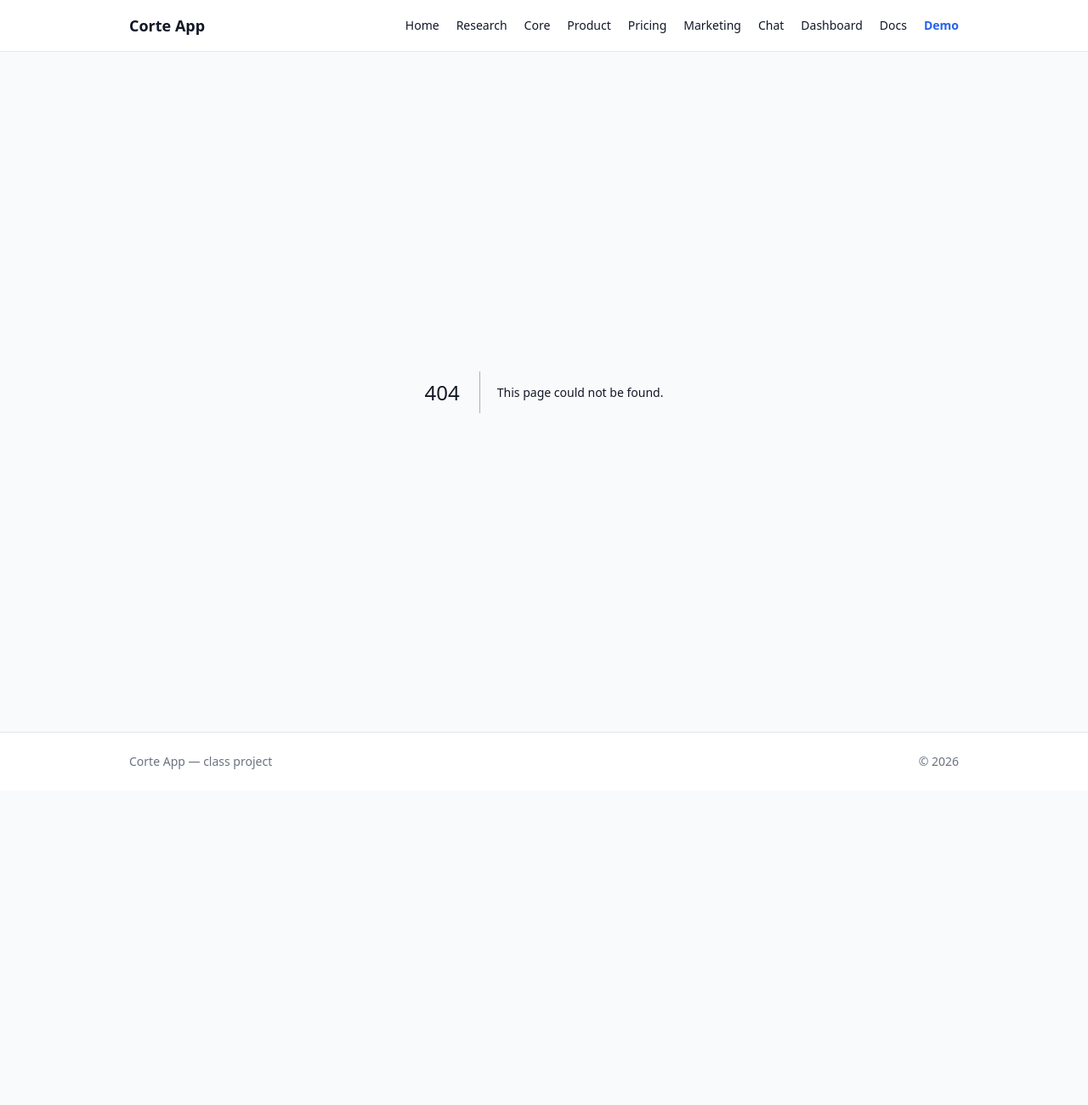
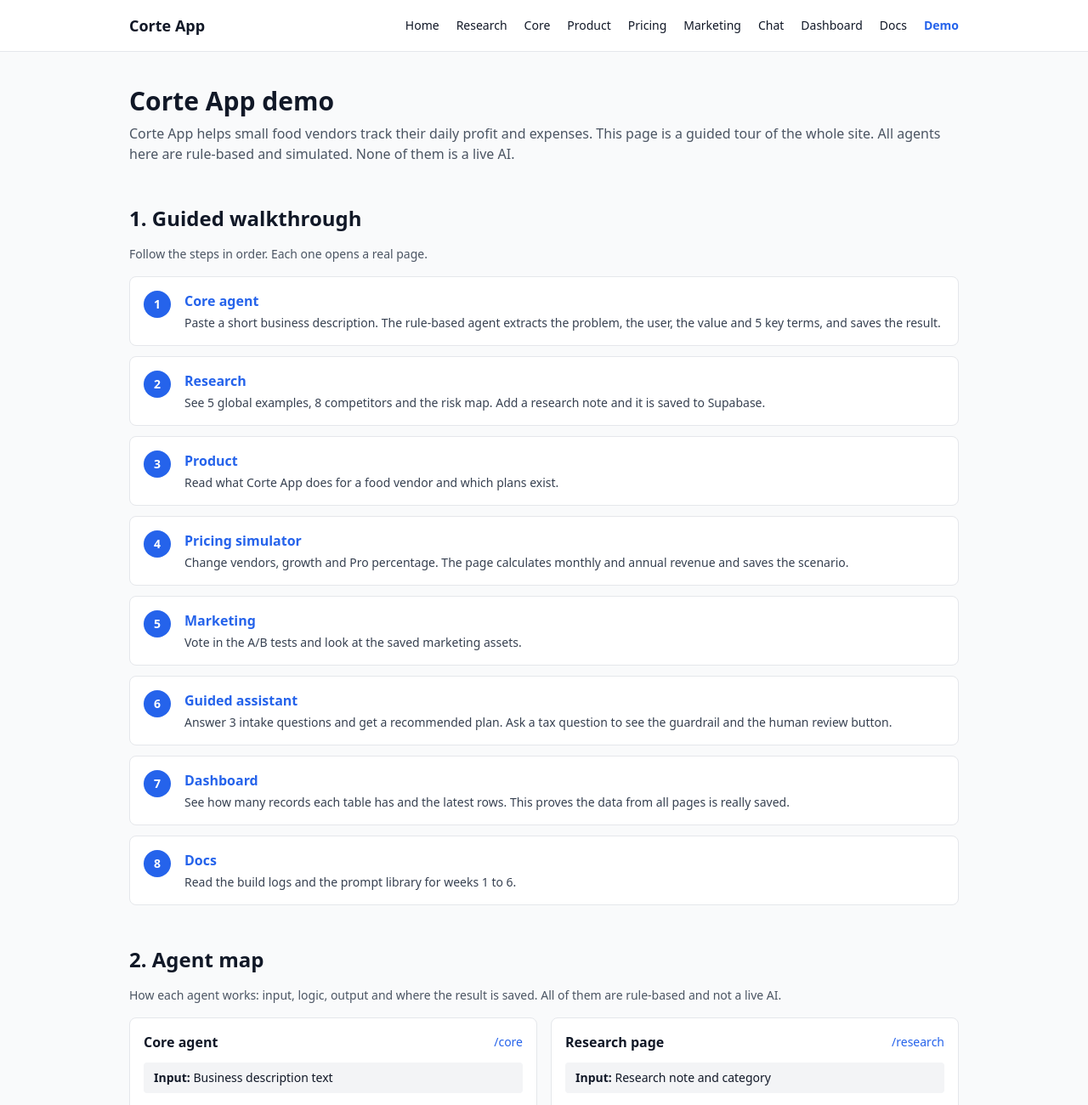
Before and after one commit to emilianosuarezamezcua-a11y/corte-appp, a Next.js app in the folder corte-app/: page /demo in a window 1280 px wide. Before the commit this address had no page. Shown: the top 1300 px of the page at 85% size. Before the commit the page ends 930 px from the top, so only its background shows below. Built offline with nearby package versions, Linux system fonts and the light colour scheme.

Commit message:
Create demo page with walkthrough, agent map, impact check, testing and roadmap
This file contains the DemoPage component for the Corte App, providing a guided walkthrough, agent map, impact check, testing summary, and version roadmap.

```diff
--- /dev/null
+++ b/corte-app/app/demo/page.js
@@ -0,0 +1,197 @@
+import Link from 'next/link';
+import {
+  WALKTHROUGH,
+  AGENTS,
+  IMPACT,
+  ROADMAP,
+  TESTERS,
+  REGRESSION,
+} from './demoData';
+
+export default function DemoPage() {
+  return (
+    <div className="max-w-5xl mx-auto px-6 py-10 space-y-12">
+      <header>
+        <h1 className="text-3xl font-bold">Corte App demo</h1>
+        <p className="mt-2 text-gray-600">
+          Corte App helps small food vendors track their daily profit and expenses. This
+          page is a guided tour of the whole site. All agents here are rule-based and
+          simulated. None of them is a live AI.
+        </p>
+      </header>
+
+      <section className="space-y-4">
+        <h2 className="text-2xl font-semibold">1. Guided walkthrough</h2>
+        <p className="text-sm text-gray-600">Follow the steps in order. Each one opens a real page.</p>
+        <ol className="space-y-3">
+          {WALKTHROUGH.map(function (step, i) {
+            return (
+              <li key={step.href} className="flex gap-4 rounded-lg border border-gray-200 bg-white p-4">
+                <span className="flex h-8 w-8 shrink-0 items-center justify-center rounded-full bg-blue-600 text-sm font-semibold text-white">
+                  {i + 1}
+                </span>
+                <div>
+                  <Link href={step.href} className="font-semibold text-blue-600 hover:underline">
+                    {step.title}
+                  </Link>
+                  <p className="mt-1 text-sm text-gray-700">{step.text}</p>
+                </div>
+              </li>
+            );
+          })}
+        </ol>
+      </section>
+
+      <section className="space-y-4">
+        <h2 className="text-2xl font-semibold">2. Agent map</h2>
+        <p className="text-sm text-gray-600">
+          How each agent works: input, logic, output and where the result is saved. All
+          of them are rule-based and not a live AI.
+        </p>
+        <div className="grid gap-4 md:grid-cols-2">
+          {AGENTS.map(function (a) {
+            return (
+              <div key={a.name} className="rounded-lg border border-gray-200 bg-white p-4">
+                <div className="flex items-center justify-between">
+                  <h3 className="font-semibold">{a.name}</h3>
+                  <Link href={a.page} className="text-sm text-blue-600 hover:underline">
+                    {a.page}
+                  </Link>
+                </div>
+                <div className="mt-3 space-y-2 text-sm">
+                  <div className="rounded bg-gray-100 px-3 py-2"><span className="font-semibold">Input: </span>{a.input}</div>
+                  <div className="text-center text-gray-400">&darr;</div>
+                  <div className="rounded bg-yellow-50 px-3 py-2"><span className="font-semibold">Logic (rule-based): </span>{a.logic}</div>
+                  <div className="text-center text-gray-400">&darr;</div>
+                  <div className="rounded bg-green-50 px-3 py-2"><span className="font-semibold">Output: </span>{a.output}</div>
+                  <div className="text-center text-gray-400">&darr;</div>
+                  <div className="rounded bg-blue-50 px-3 py-2"><span className="font-semibold">Saved in: </span>{a.table}</div>
+                </div>
+              </div>
+            );
+          })}
+        </div>
+        <p className="text-sm text-gray-600">
+          The <Link href="/dashboard" className="text-blue-600 hover:underline">dashboard</Link>{' '}
+          reads all of these tables in one place.
+        </p>
+      </section>
+
+      <section className="space-y-4">
+        <h2 className="text-2xl font-semibold">3. Practical impact check</h2>
+        <div className="rounded-lg border border-gray-200 bg-white p-5">
+          <h3 className="font-semibold">What value it gives</h3>
+          <ul className="mt-2 list-disc pl-5 space-y-1 text-sm text-gray-700">
+            {IMPACT.value.map(function (v, i) {
+              return <li key={i}>{v}</li>;
+            })}
+          </ul>
+        </div>
+        <div className="rounded-lg border border-gray-200 bg-white p-5">
+          <h3 className="font-semibold">What could go wrong and how it is handled</h3>
+          <div className="mt-3 overflow-x-auto">
+            <table className="w-full text-left text-sm">
+              <thead>
+                <tr className="border-b border-gray-200">
+                  <th className="py-2 pr-4">Risk</th>
+                  <th className="py-2">Control</th>
+                </tr>
+              </thead>
+              <tbody>
+                {IMPACT.risks.map(function (r, i) {
+                  return (
+                    <tr key={i} className="border-b border-gray-100 align-top">
+                      <td className="py-2 pr-4">{r.risk}</td>
+                      <td className="py-2">{r.control}</td>
+                    </tr>
+                  );
+                })}
+              </tbody>
+            </table>
+          </div>
+        </div>
+        <p className="text-sm text-gray-700"><span className="font-semibold">Honest limit: </span>{IMPACT.limits}</p>
+      </section>
+
+      <section className="space-y-4">
+        <h2 className="text-2xl font-semibold">4. Testing summary</h2>
+        <div className="rounded-lg border border-gray-200 bg-white p-5">
+          <h3 className="font-semibold">External users (goal: 5)</h3>
+          {TESTERS.length === 0 ? (
+            <p className="mt-2 text-sm text-gray-600">No testers recorded yet.</p>
+          ) : (
+            <div className="mt-3 overflow-x-auto">
+              <table className="w-full text-left text-sm">
+                <thead>
+                  <tr className="border-b border-gray-200">
+                    <th className="py-2 pr-4">#</th>
+                    <th className="py-2 pr-4">Tester</th>
+                    <th className="py-2 pr-4">Task</th>
+                    <th className="py-2 pr-4">Feedback</th>
+                    <th className="py-2">Change made</th>
+                  </tr>
+                </thead>
+                <tbody>
+                  {TESTERS.map(function (t, i) {
+                    return (
+                      <tr key={i} className="border-b border-gray-100 align-top">
+                        <td className="py-2 pr-4">{i + 1}</td>
+                        <td className="py-2 pr-4">{t.name}</td>
+                        <td className="py-2 pr-4">{t.task}</td>
+                        <td className="py-2 pr-4">{t.feedback}</td>
+                        <td className="py-2">{t.change}</td>
+                      </tr>
+                    );
+                  })}
+                </tbody>
+              </table>
+            </div>
+          )}
+        </div>
+        <div className="rounded-lg border border-gray-200 bg-white p-5">
+          <h3 className="font-semibold">Full-site regression test</h3>
+          <div className="mt-3 overflow-x-auto">
+            <table className="w-full text-left text-sm">
+              <thead>
+                <tr className="border-b border-gray-200">
+                  <th className="py-2 pr-4">Area</th>
+                  <th className="py-2 pr-4">Check</th>
+                  <th className="py-2">Status</th>
+                </tr>
+              </thead>
+              <tbody>
+                {REGRESSION.map(function (r, i) {
+                  return (
+                    <tr key={i} className="border-b border-gray-100">
+                      <td className="py-2 pr-4">{r.area}</td>
+                      <td className="py-2 pr-4">{r.check}</td>
+                      <td className="py-2">{r.status}</td>
+                    </tr>
+                  );
+                })}
+              </tbody>
+            </table>
+          </div>
+        </div>
+      </section>
+
+      <section className="space-y-4">
+        <h2 className="text-2xl font-semibold">5. Version 2 roadmap</h2>
+        <div className="grid gap-4 md:grid-cols-3">
+          {ROADMAP.map(function (r) {
+            return (
+              <div key={r.phase} className="rounded-lg border border-gray-200 bg-white p-4">
+                <h3 className="font-semibold">{r.phase}</h3>
+                <ul className="mt-2 list-disc pl-5 space-y-1 text-sm text-gray-700">
+                  {r.items.map(function (it, i) {
+                    return <li key={i}>{it}</li>;
+                  })}
+                </ul>
+              </div>
+            );
+          })}
+        </div>
+      </section>
+    </div>
+  );
+}
```
